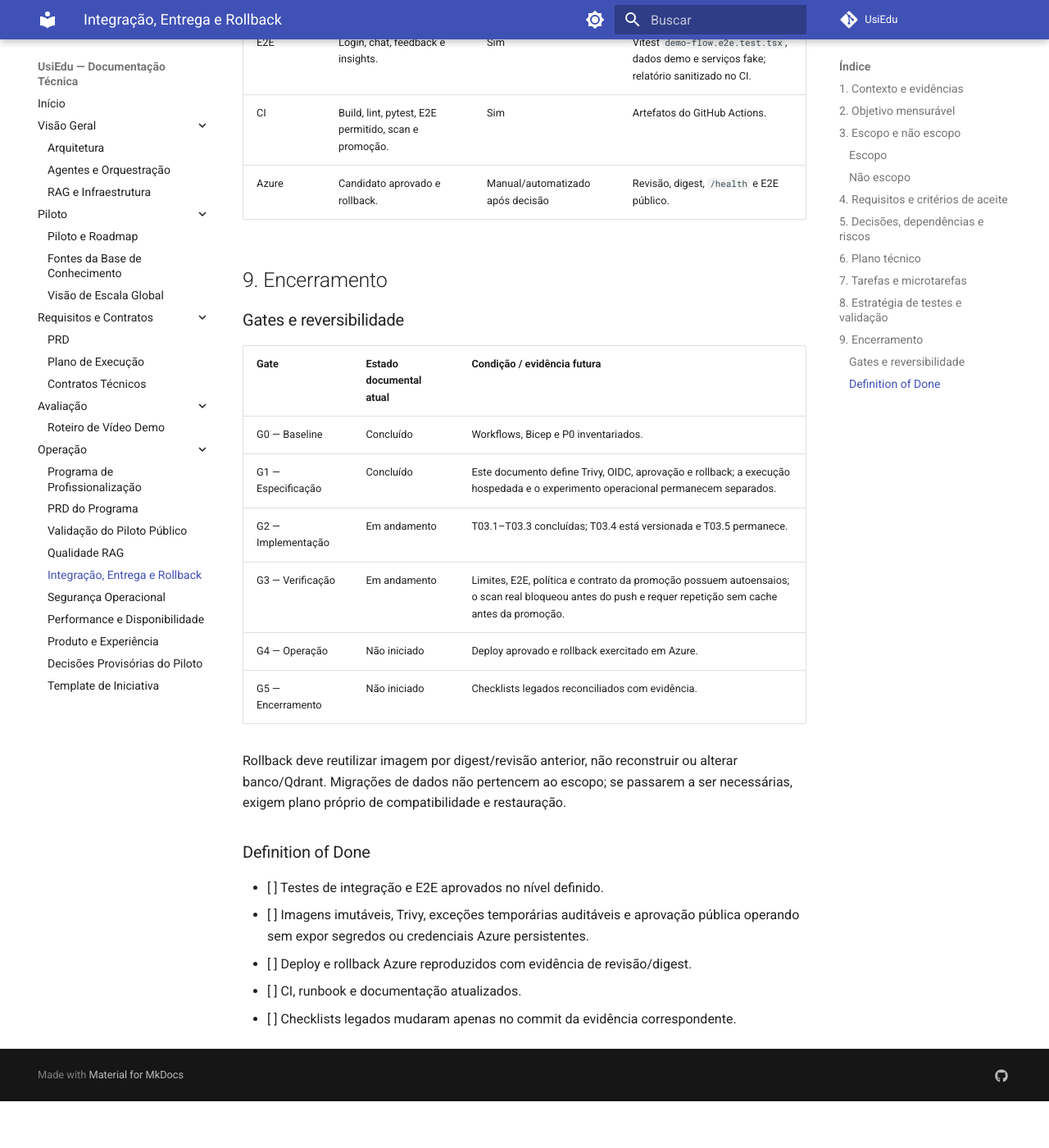
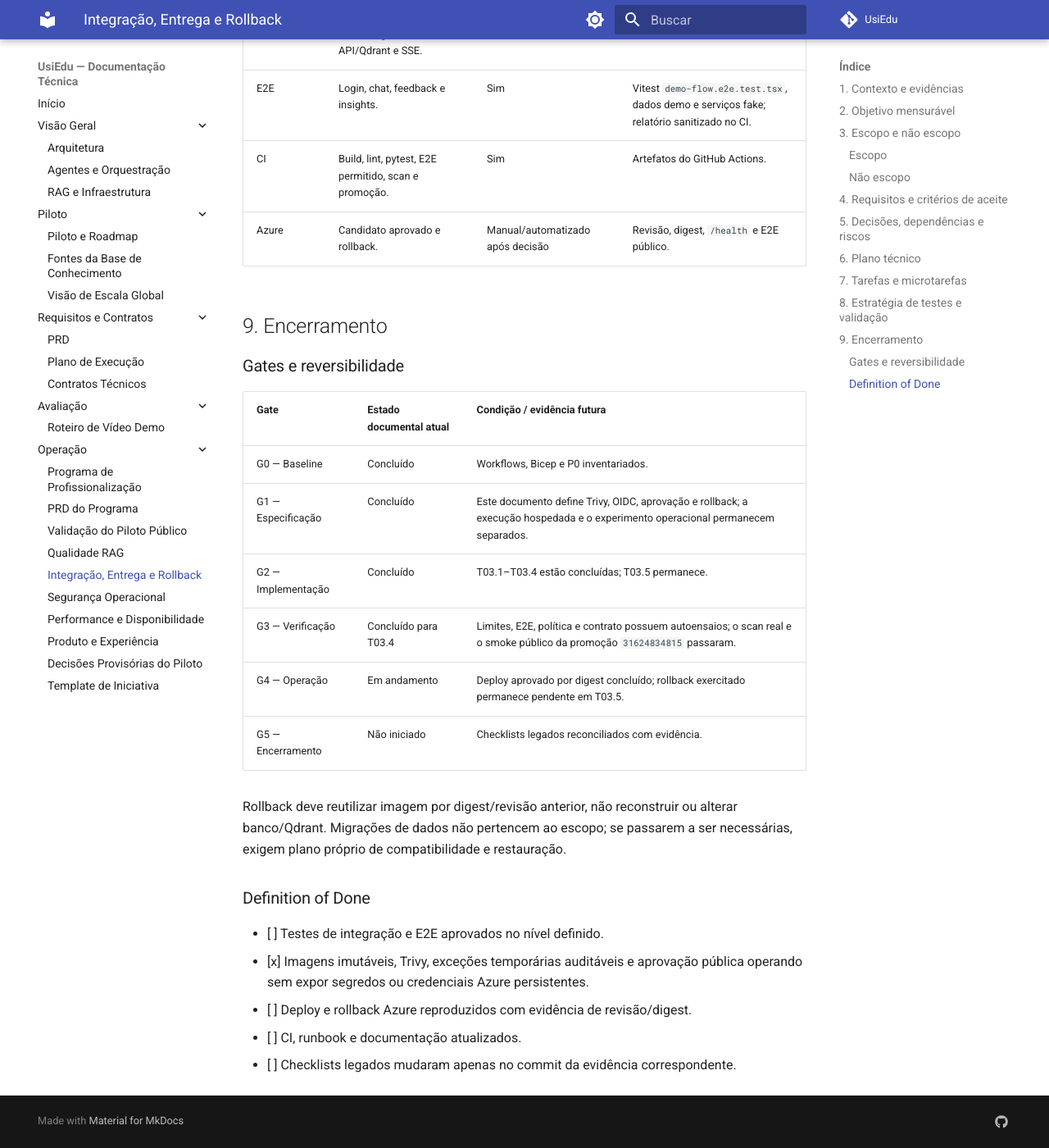
Before and after one commit to henriquebotelhogomes/UsiEdu, an MkDocs documentation site: the page built from docs/profissionalizacao/03-integracao-entrega-rollback.md, in a window 1280 px wide and 1400 px high, scrolled down 5624 px. Shown: the whole window at 82% size. Built offline with MkDocs 1.6.1 and Material for MkDocs 9.7.7, drawn with Linux system fonts in a browser that asks for light colours; comment, search, counter and statistics services are not loaded; before the commit the page ends 6967 px from its top, so only the background shows below that; some of the changed text lies outside the part shown.

Commit message:
docs(entrega): registrar promocao azure
Co-authored-by: Copilot App <223556219+Copilot@users.noreply.github.com>

```diff
--- a/docs/profissionalizacao/03-integracao-entrega-rollback.md
+++ b/docs/profissionalizacao/03-integracao-entrega-rollback.md
@@ -2,7 +2,7 @@
 
 | Campo | Valor |
 |---|---|
-| Estado | Em andamento — T03.1–T03.3 concluídas; T03.4 teve execução hospedada bloqueada antes do push; T03.5 não iniciada |
+| Estado | Em andamento — T03.1–T03.4 concluídas; T03.5 não iniciada |
 | Prioridade | P1 |
 | Dono | Henrique Botelho Gomes |
 | Dependências | [PRD do programa](00-prd-programa.md), `infra/azure/`, `.github/workflows/ci.yml`, `.github/workflows/docs.yml`, Dockerfiles e `docker-compose.yml` |
@@ -30,8 +30,8 @@ Disponibilizar uma entrega rastreável do commit ao Azure: cada candidato deve
 ter imagens identificadas por commit imutável, testes de integração e E2E
 definidos, aprovação explícita antes do ambiente público e procedimento
 verificado de retorno à revisão anterior. A política provisória usa OIDC
-federado, GitHub Environment `production` e Trivy; a execução hospedada
-bloqueou a promoção antes do push e o experimento de rollback permanece pendente.
+federado, GitHub Environment `production` e Trivy; a promoção hospedada foi
+concluída por digest e o experimento de rollback permanece pendente.
 
 ## 3. Escopo e não escopo
 
@@ -111,10 +111,10 @@ de `/health` e do fluxo autenticado e registrar resultado.
   - [x] Teste: imagem com achado de teste falha a política. *(`tests/unit/test_image_policy.py` cobre HIGH/CRITICAL corrigível, achado sem correção, exceções e digest inválido.)*
   - [x] Evidência: decisão, relatório de scan e retenção de digest. *(O CI publica os relatórios sintéticos pass/block com digest imutável; o primeiro relatório Trivy de imagem real permanece para T03.4.)*
   - [x] Commit esperado: `docs(entrega): definir politica de imagens`.
-- [~] **T03.4 — Criar pipeline de promoção**
+- [x] **T03.4 — Criar pipeline de promoção**
   - [x] Configurar identidade OIDC federada de menor privilégio, tags por commit/digest e Environment `production`. *(O contrato versionado usa apenas variáveis e `id-token: write`; a proteção disponível no repositório foi aplicada sem segredo persistente.)*
-  - [~] Teste: contrato local garante execução manual em `main`, gate `production`, scan e política antes do push, com cache de análise em memória para cada candidato.
-  - [~] Evidência: a execução hospedada bloqueou a promoção antes do push; o build registrou `msgpack 1.2.1` e `setuptools 84.0.0`, enquanto o relatório Trivy listou versões antigas do SBOM incorporado em `pip/_vendor/bom.cdx.json`. A nova execução remove apenas esse SBOM obsoleto da imagem final e usa Trivy `v0.73.0` com análise efêmera.
+  - [x] Teste: contrato local garante execução manual em `main`, gate `production`, scan e política antes do push, com cache de análise em memória para cada candidato.
+  - [x] Evidência: a execução `31624834815` aprovou os scans e a política, publicou os candidatos do commit `8620214da767ca8ced3af33d3e8fa913bc548bd8` e implantou `usiedu-api@sha256:f7964947f31fc338b7244335dd8851e65ff4e07382e95b3b20f319d607126303` e `usiedu-frontend@sha256:152fbad038f3defc0965102352e6eb73037dd1e20e3085539d221c58b692c9a3`. O smoke público retornou `{"status":"ok","version":"0.2.0","cache_hits":0,"cache_misses":0}`.
   - [x] Commit: `ci(entrega): automatizar promocao azure`.
 - [ ] **T03.5 — Exercitar rollback**
   - [ ] Escrever e executar runbook com revisão/digest anterior conhecido.
@@ -140,9 +140,9 @@ de `/health` e do fluxo autenticado e registrar resultado.
 |---|---|---|
 | G0 — Baseline | Concluído | Workflows, Bicep e P0 inventariados. |
 | G1 — Especificação | Concluído | Este documento define Trivy, OIDC, aprovação e rollback; a execução hospedada e o experimento operacional permanecem separados. |
-| G2 — Implementação | Em andamento | T03.1–T03.3 concluídas; T03.4 está versionada e T03.5 permanece. |
-| G3 — Verificação | Em andamento | Limites, E2E, política e contrato da promoção possuem autoensaios; o scan real bloqueou antes do push e requer repetição sem cache antes da promoção. |
-| G4 — Operação | Não iniciado | Deploy aprovado e rollback exercitado em Azure. |
+| G2 — Implementação | Concluído | T03.1–T03.4 estão concluídas; T03.5 permanece. |
+| G3 — Verificação | Concluído para T03.4 | Limites, E2E, política e contrato possuem autoensaios; o scan real e o smoke público da promoção `31624834815` passaram. |
+| G4 — Operação | Em andamento | Deploy aprovado por digest concluído; rollback exercitado permanece pendente em T03.5. |
 | G5 — Encerramento | Não iniciado | Checklists legados reconciliados com evidência. |
 
 Rollback deve reutilizar imagem por digest/revisão anterior, não reconstruir ou
@@ -152,7 +152,7 @@ ser necessárias, exigem plano próprio de compatibilidade e restauração.
 ### Definition of Done
 
 - [ ] Testes de integração e E2E aprovados no nível definido.
-- [ ] Imagens imutáveis, Trivy, exceções temporárias auditáveis e aprovação pública operando sem expor segredos ou credenciais Azure persistentes.
+- [x] Imagens imutáveis, Trivy, exceções temporárias auditáveis e aprovação pública operando sem expor segredos ou credenciais Azure persistentes.
 - [ ] Deploy e rollback Azure reproduzidos com evidência de revisão/digest.
 - [ ] CI, runbook e documentação atualizados.
 - [ ] Checklists legados mudaram apenas no commit da evidência correspondente.
```
Also changed, not shown: 1 other file.
